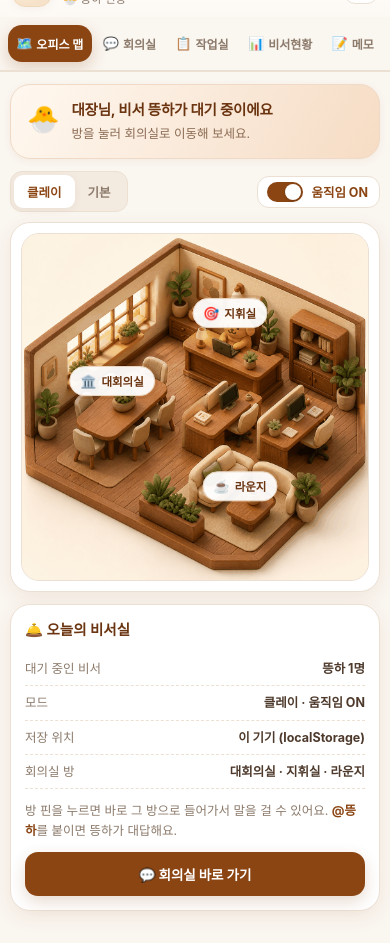
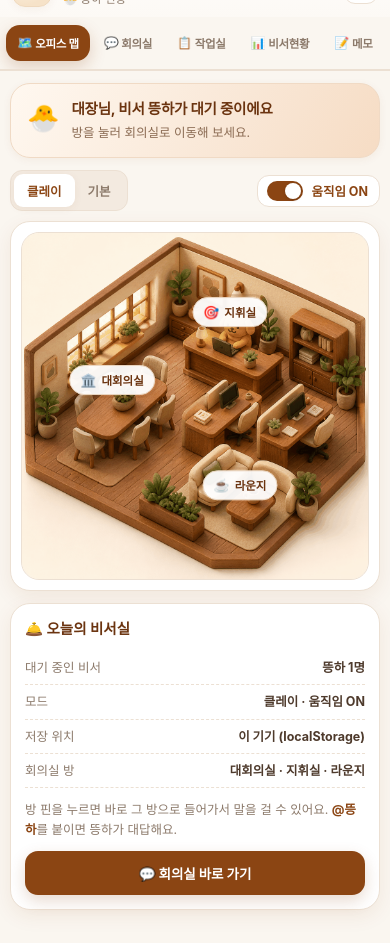
Before and after one commit to seungha0910-pixel/seungha0910-office, a plain HTML site: page index.html in a window 390 px wide. Shown: the part 45-988 px from the top of the page. Drawn offline with Linux system fonts and the light colour scheme.

Commit message:
polish: 모바일에서 5개 탭이 한 줄에 들어오도록 조정

```diff
--- a/index.html
+++ b/index.html
@@ -422,9 +422,9 @@
   .toast.show{opacity:1;transform:translate(-50%,0)}
 
   @media (max-width:430px){
-    .tabs-in{padding:8px 8px;gap:3px}
-    .tab{padding:9px 7px;font-size:12px;gap:4px}
-    .tab .t-ico{font-size:13px}
+    .tabs-in{padding:8px 6px;gap:2px}
+    .tab{padding:9px 5px;font-size:11.5px;gap:3px;letter-spacing:-.3px}
+    .tab .t-ico{font-size:12px}
     .head-in{padding:10px 12px 8px;gap:8px}
     .brand-badge{width:40px;height:40px;flex-basis:40px;font-size:19px;border-radius:13px}
     .brand h1{font-size:16px}
```
